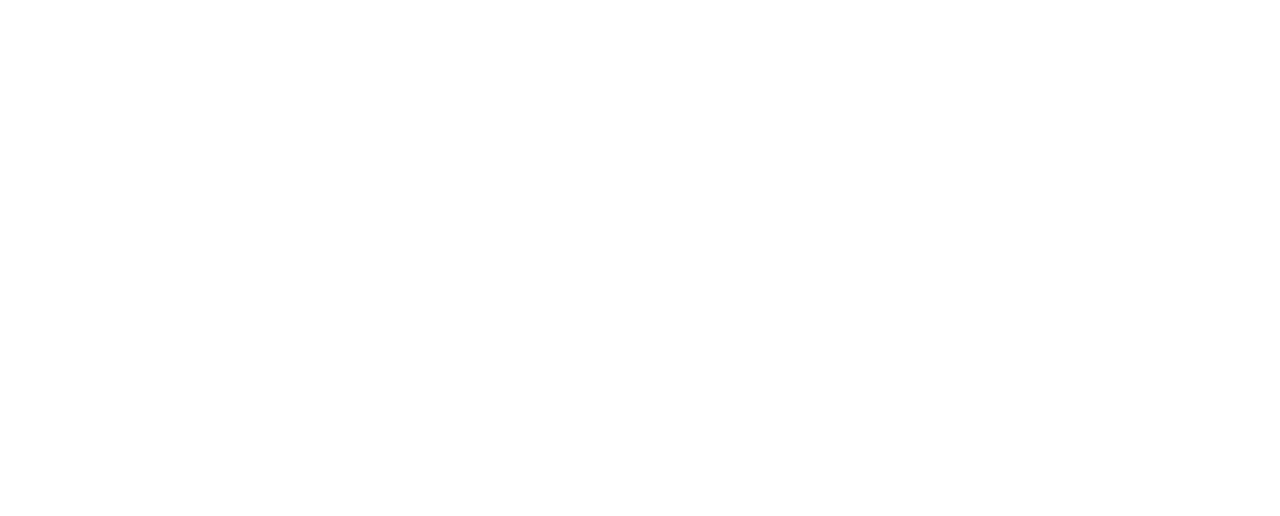
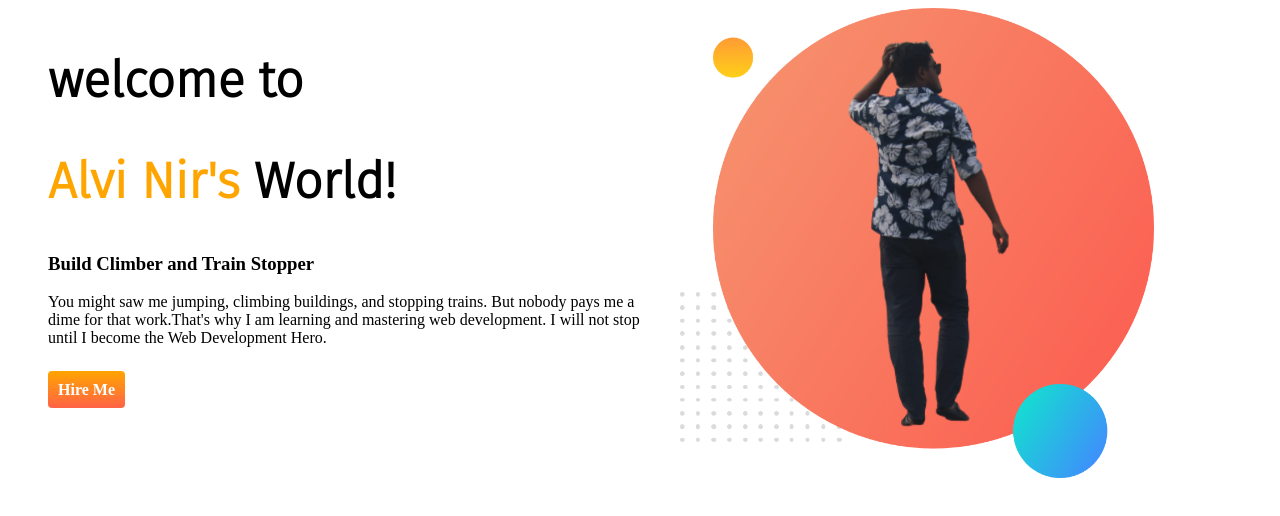
Before and after one commit to ABRARALVINIRAB/developer-portfolio, a plain HTML site: page index.html in a window 1280 px wide. Drawn offline with Linux system fonts and the light colour scheme.

Commit message:
add module 5

```diff
--- a/index.html
+++ b/index.html
@@ -1,13 +1,35 @@
 <!DOCTYPE html>
 <html lang="en">
+
 <head>
     <meta charset="UTF-8">
     <meta http-equiv="X-UA-Compatible" content="IE=edge">
     <meta name="viewport" content="width=device-width, initial-scale=1.0">
     <title>Alvi nir portfolio</title>
+    <link rel="preconnect" href="https://fonts.googleapis.com">
+    <link rel="preconnect" href="https://fonts.gstatic.com" crossorigin>
+    <link href="https://fonts.googleapis.com/css2?family=Fira+Sans:wght@300&display=swap" rel="stylesheet">
     <link rel="stylesheet" href="style.css">
 </head>
+
 <body>
+    <section>
+        <div class="half-width">
+            <h1>welcome to</h1>
+            <h1> <span class="orange">Alvi Nir's</span> World!</h1>
+            <h3>Build Climber and Train Stopper</h3>
+            <p>You might saw me jumping, climbing buildings, and stopping trains. But nobody pays me a dime for that
+                work.That's
+                why I am learning and mastering web development. I will not stop until I become the Web Development
+                Hero.
+            </p> <br>
+            <a href="https://www.facebook.com/alvi.nirab.9" target="_blank" class="hire-button"> Hire Me</a>
+        </div>
+        <div class="half-width">
+            <img src="fb pic/my-bg.png" alt="">
 
+        </div>
+    </section>
 </body>
+
 </html>
--- a/style.css
+++ b/style.css
@@ -0,0 +1,26 @@
+h1{
+    font-family: 'Fira Sans', sans-serif;
+    font-size: 50px;
+}
+.orange{
+    color: orange;
+}
+section{
+    display:flex;
+}
+.half-width{
+    width: 50%;
+    padding-left: 40px;
+}
+.half-width img{
+    width: 80%;
+    padding: left 200px;
+}
+.hire-button{
+    text-decoration: none;
+    background-image: linear-gradient(orange, tomato);
+    padding: 10px;
+    border-radius: 4px;
+    color: white;
+    font-weight: 700;
+}
```
Also changed, not shown: fb pic/cha.jpg (added), fb pic/cox.jpg (added), fb pic/hudi.jpg (added), fb pic/my-bg.png (added), fb pic/saint.jpg (added), fb pic/smile.jpg (added), images/dream-bg.png (added), images/exp-bg.png (added), images/jhankar.png (added), images/jhankar2.png (added), images/my-bg.png (added), images/my-bg2.png (added), images/top-banner.png (added).
